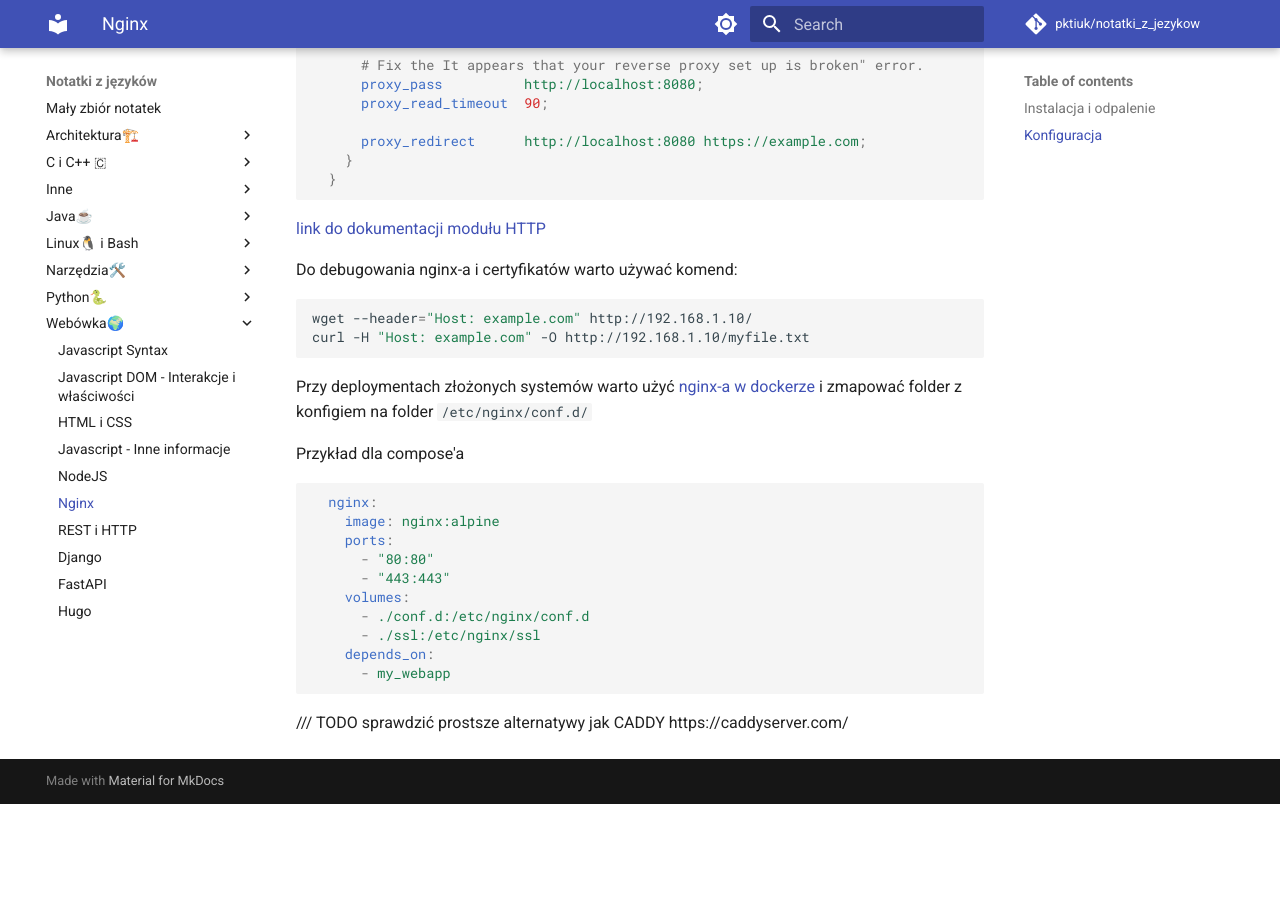
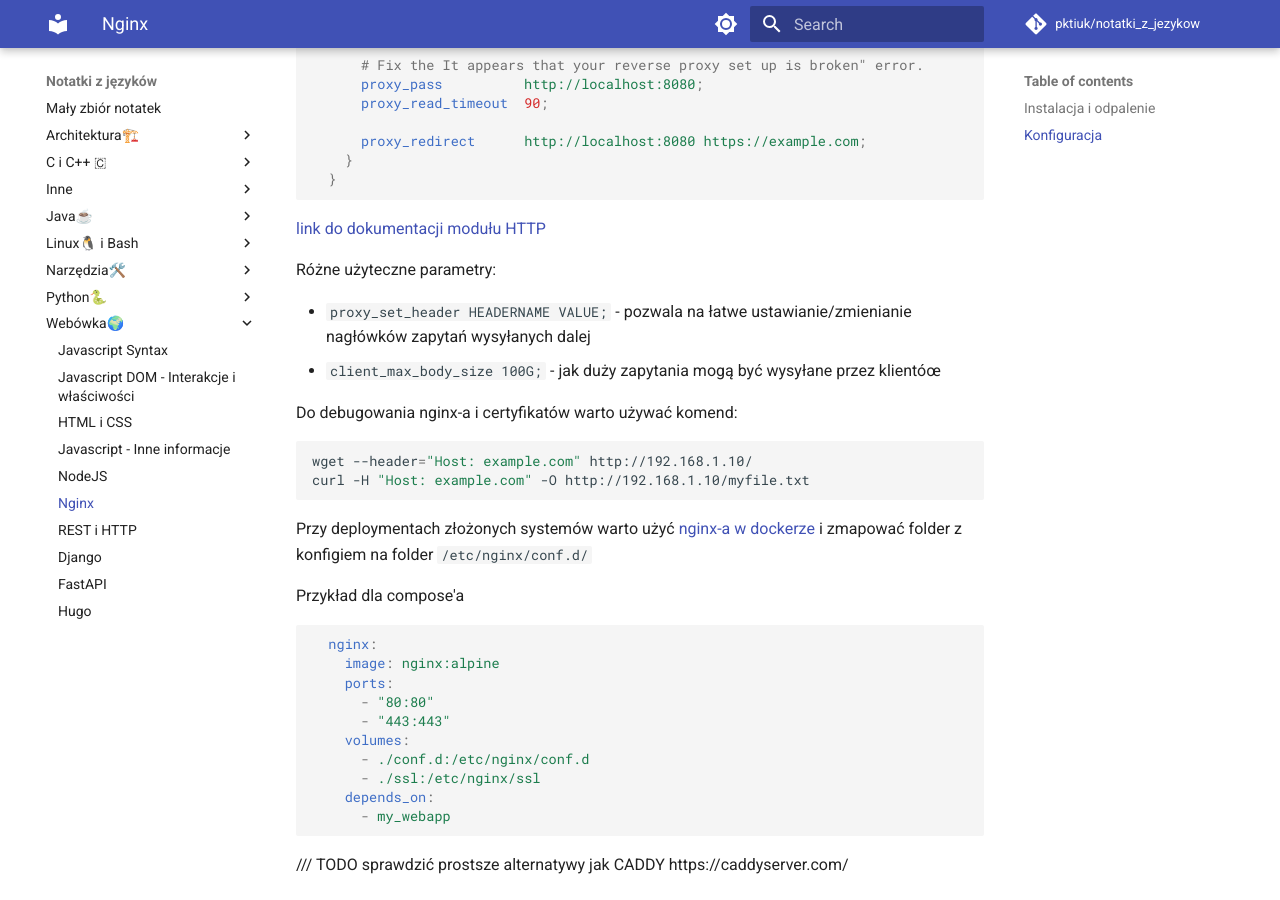
Before and after one commit to pktiuk/notatki_z_jezykow, an MkDocs documentation site: the page built from docs/Webówka🌍/7_nginx.md, in a window 1280 px wide and 900 px high, scrolled down 1785 px. Built offline with MkDocs 1.6.1 and Material for MkDocs 9.7.7, drawn with Linux system fonts in a browser that asks for light colours; comment, search, counter and statistics services are not loaded; before the commit the page ends 2589 px from its top, so only the background shows below that.

Commit message:
Dodanie użytecznych flag

````diff
--- a/docs/Webówka🌍/7_nginx.md
+++ b/docs/Webówka🌍/7_nginx.md
@@ -91,6 +91,11 @@
 
 [link do dokumentacji modułu HTTP](https://nginx.org/en/docs/http/ngx_http_proxy_module.html)
 
+Różne użyteczne parametry:
+
+- `proxy_set_header HEADERNAME VALUE;` - pozwala na łatwe ustawianie/zmienianie nagłówków zapytań wysyłanych dalej
+- `client_max_body_size 100G;` - jak duży zapytania mogą być wysyłane przez klientóœ
+
 Do debugowania nginx-a i certyfikatów warto używać komend:
 
 ```bash
````
